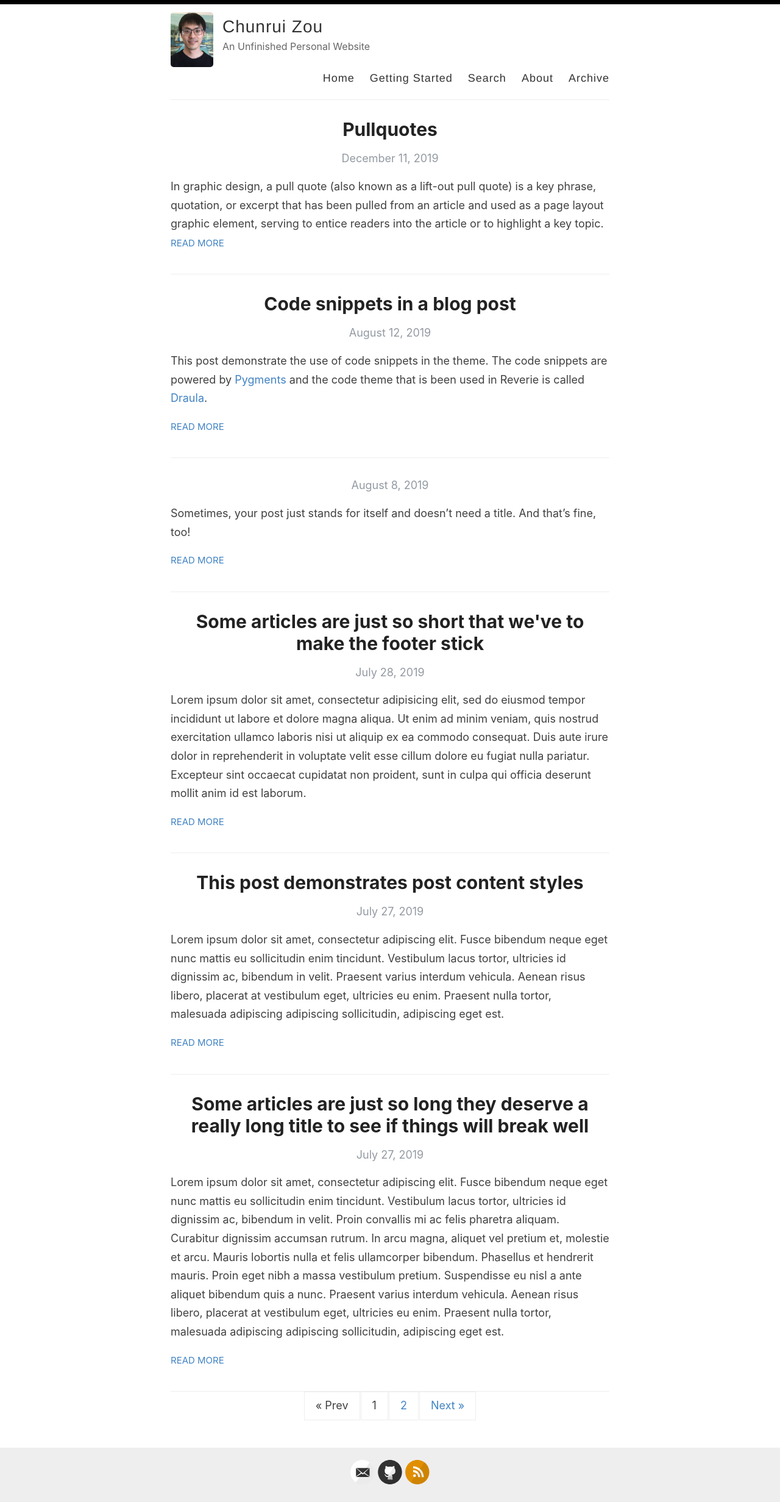
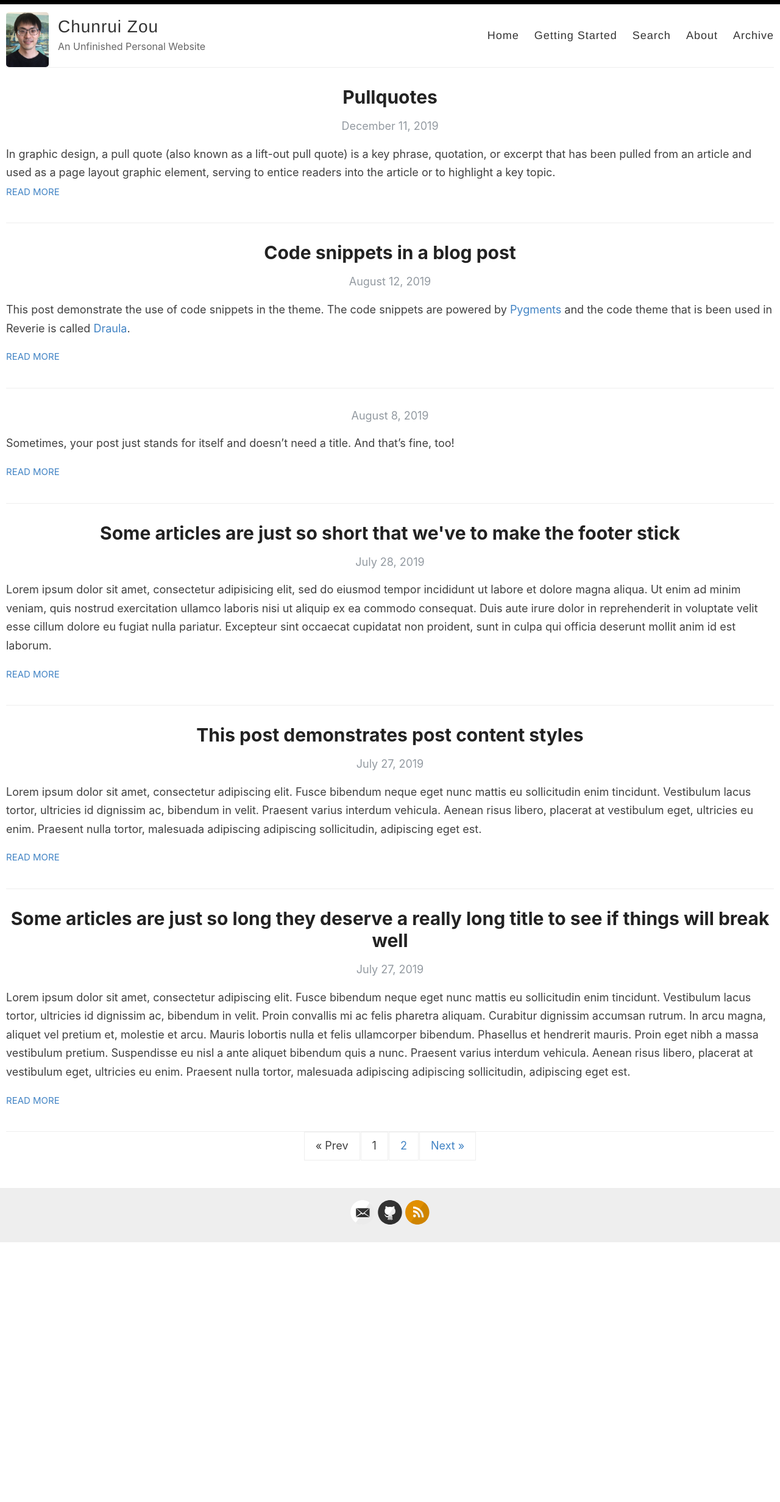
Before and after one commit to chunrui-zou/chunrui-zou.github.io, a Jekyll site: the page built from index.html, in a window 1280 px wide. Shown: the whole page at 61% size. Built offline with Jekyll 4.4.1, drawn with Linux system fonts in a browser that asks for light colours; the list of posts is cut into pages by our own code; after the commit the page ends 2037 px from its top, so only the background shows below that.

Commit message:
change page width

```diff
--- a/assets/style.scss
+++ b/assets/style.scss
@@ -32,7 +32,8 @@ body {
 
 .container {
   margin: 0 auto;
-  max-width: 740px;
+  /*max-width: 740px;*/
+  max-width: 10000px;
   padding: 0 10px;
   width: 100%;
 }
```
